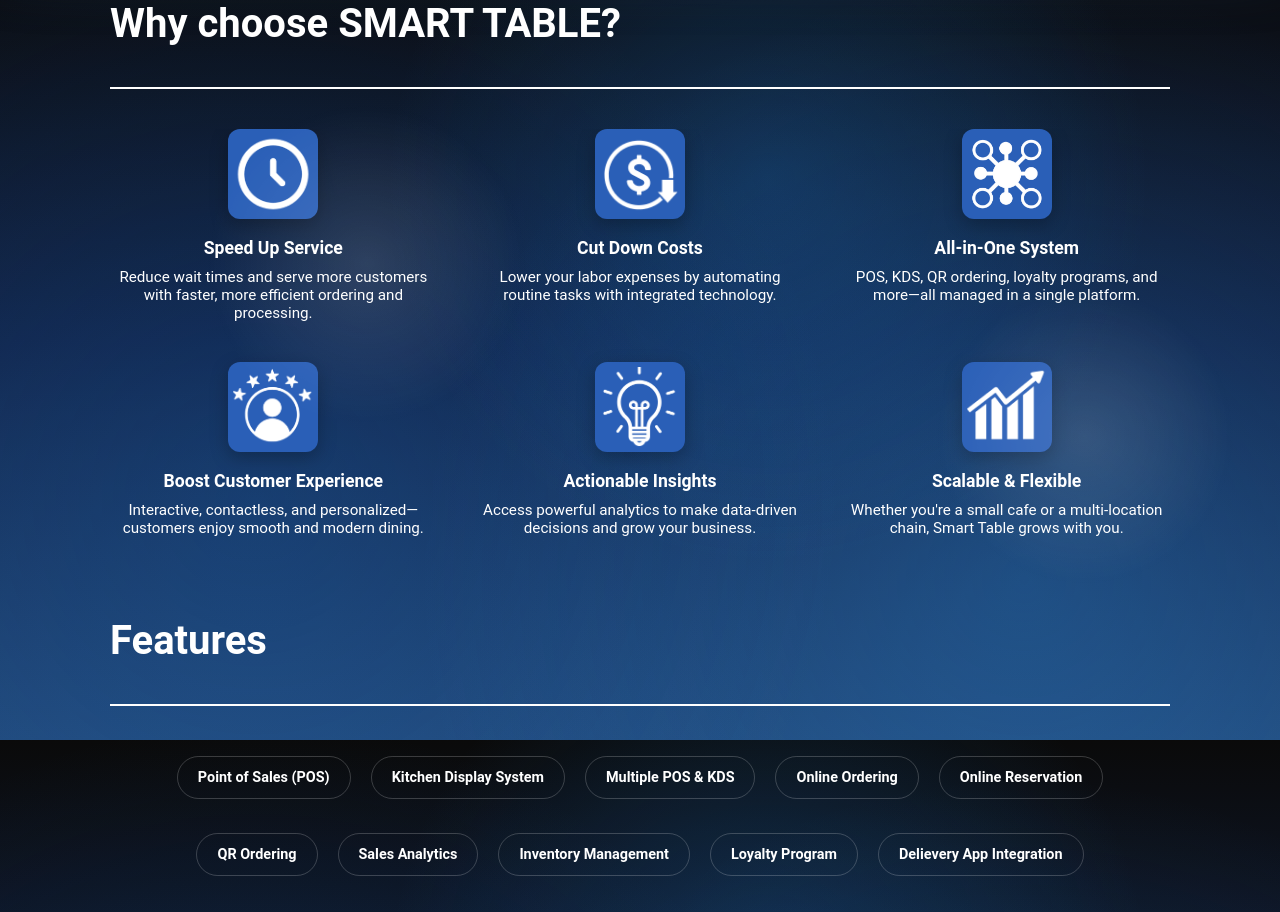
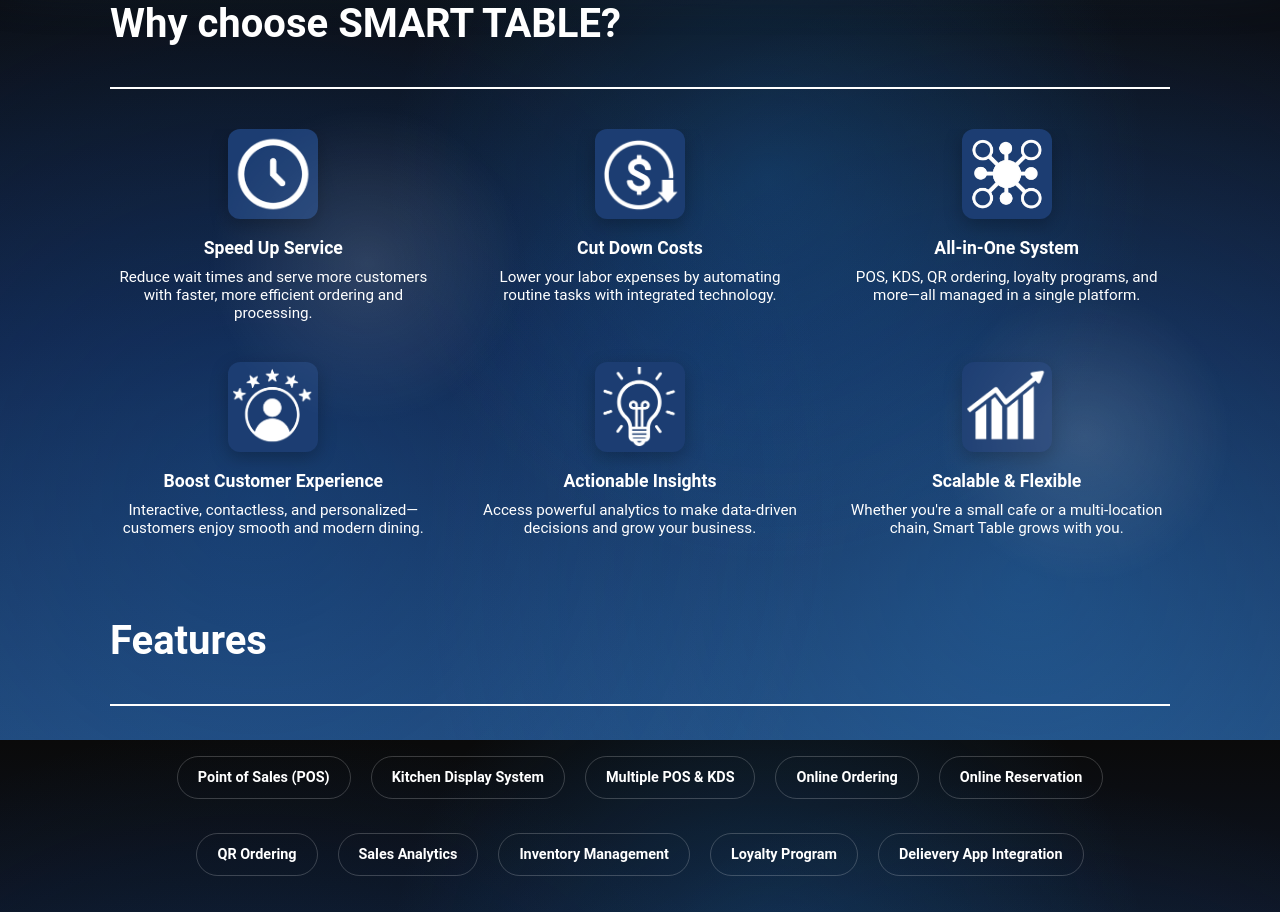
Before and after one commit to Harry-SmartTableNZ/SmartTable, a React (Create React App) app: page / in a window 1280 px wide. Shown: the part 860-1772 px from the top of the page. Built offline with nearby package versions, Linux system fonts and the light colour scheme.

Commit message:
Update HomePage.css

```diff
--- a/src/pages/HomePage.css
+++ b/src/pages/HomePage.css
@@ -423,7 +423,7 @@
   margin-bottom: 15px;
   display: inline-block;
   box-shadow: 0 6px 18px rgba(0, 0, 0, 0.25); /* subtle depth */
-  background: #2a5fb7; /* fallback bg while image loads */
+  background: #1c3d72; /* fallback bg while image loads */
   padding: 5px;
 }
 
```
